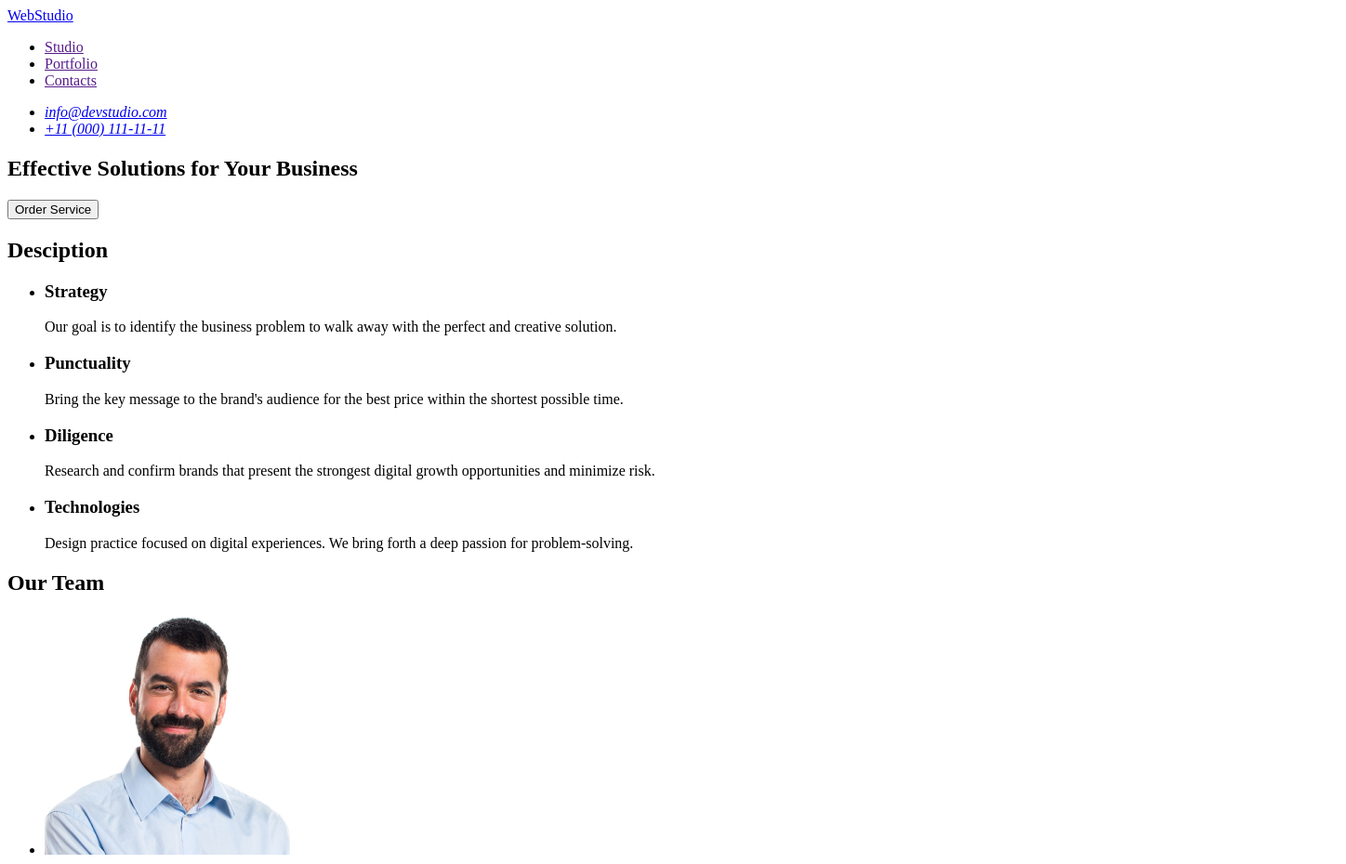
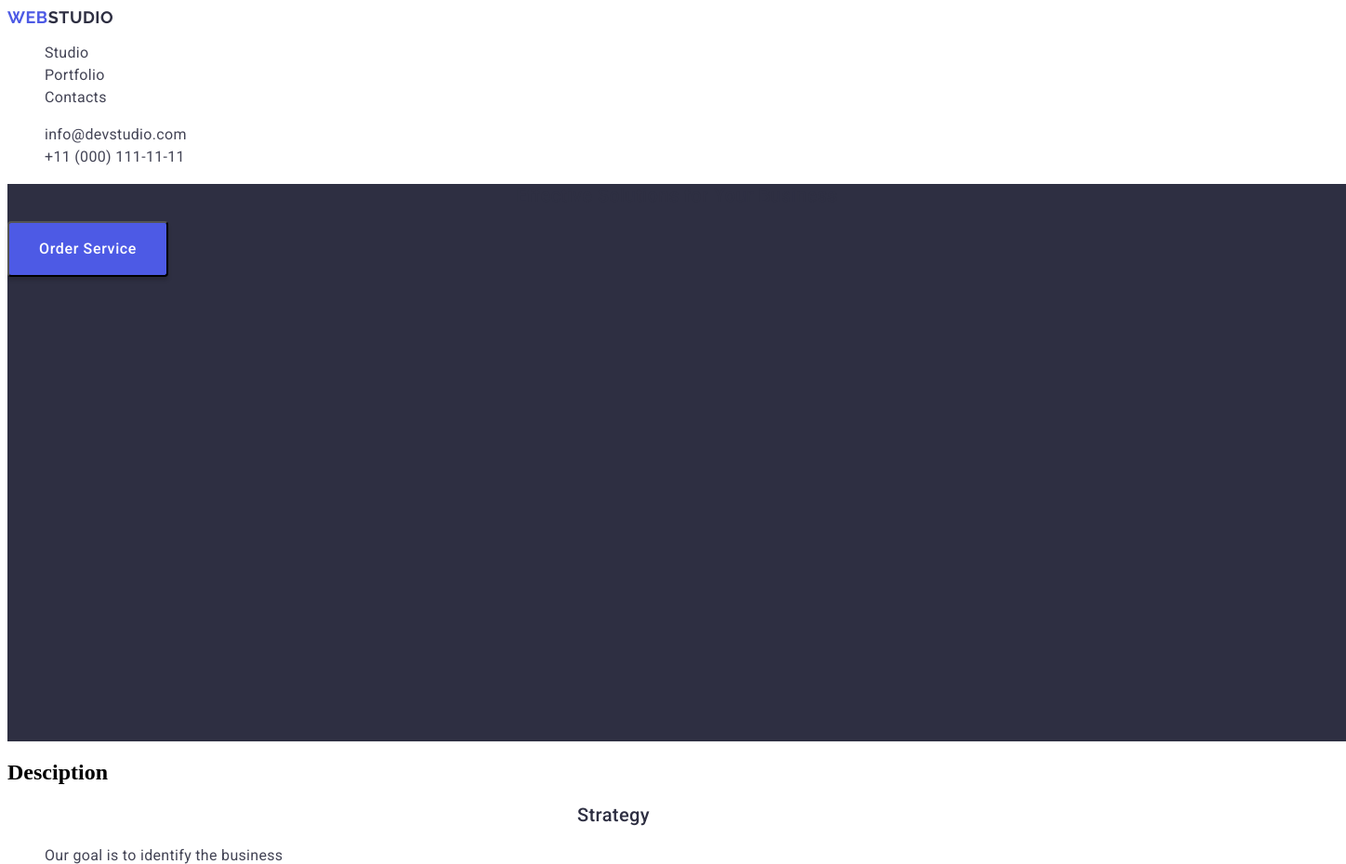
Before and after one commit to kadzutoro/goit-markup-hw-01, a plain HTML site: page index.html in a window 1280 px wide. Shown: the top 930 px of the page at 93% size, 1448 px wide, since content can reach past the window. Drawn offline with Linux system fonts and the light colour scheme.

Commit message:
styles.css

```diff
--- a/css/styles.css
+++ b/css/styles.css
@@ -0,0 +1,174 @@
+body {
+    font-family: "Roboto", "Raleway" sans-serif;
+}
+
+
+ul {
+    list-style-type: none;
+}
+
+a {
+    text-decoration: none;
+    }
+
+.name-web {
+    color: var(--iris, #4D5AE5);
+    font-family: Raleway;
+    font-size: 18px;
+    font-style: normal;
+    font-weight: 700;
+    line-height: 21px;
+    letter-spacing: 0.54px;
+    text-transform: uppercase;
+    text-decoration: none;
+}
+.studio {
+    color: var(--navyblue, #2E2F42);
+     font-family: Raleway;
+    font-size: 18px;
+    font-style: normal;
+    font-weight: 700;
+    line-height: 21px;
+    letter-spacing: 0.54px;
+    text-transform: uppercase;
+}
+
+.studio-footer {
+    color: var(--cloud, #F4F4FD);
+    font-family: Raleway;
+    font-size: 18px;
+    font-style: normal;
+    font-weight: 700;
+    line-height: 21px; /* 116.667% */
+    letter-spacing: 0.54px;
+    text-transform: uppercase;
+}
+
+.contacts-item {
+    color: var(--navyblue, #2E2F42);
+    font-family: Roboto;
+    font-size: 16px;
+    font-style: normal;
+    font-weight: 500;
+    line-height: 24px;
+    letter-spacing: 0.32px;
+    text-decoration: none;
+}
+
+.contacts-item {
+    color: var(--slate, #434455);
+    font-family: Roboto;
+    font-size: 16px;
+    font-style: normal;
+    font-weight: 400;
+    line-height: 24px;
+    letter-spacing: 0.32px;
+    text-decoration: none;
+}
+.main-content-tittle {
+    color: var(--white, #FFF);
+    text-align: center;
+    font-family: Roboto;
+    font-size: 56px;
+    font-style: normal;
+    font-weight: 700;
+    line-height: 60px; /* 107.143% */
+    letter-spacing: 1.12px;
+}
+.main-content {
+    width: 1440px;
+    height: 600px;
+    flex-shrink: 0;
+    background: var(--navyblue, #2E2F42);
+}
+.main-bottom {
+    display: inline-flex;
+    padding: 16px 32px;
+    align-items: flex-start;
+    gap: 10px;
+    border-radius: 4px;
+    background: var(--iris, #4D5AE5);
+    box-shadow: 0px 4px 4px 0px rgba(0, 0, 0, 0.15);
+}
+.bottom-text {
+    color: var(--white, #FFF);
+    font-family: Roboto;
+    font-size: 16px;
+    font-style: normal;
+    font-weight: 500;
+    line-height: 24px;
+    letter-spacing: 0.64px;
+}
+
+.main-content-tittle {
+    font-family: Roboto;
+    font-size: 20px;
+    font-style: normal;
+    font-weight: 500;
+    line-height: 24px;
+    letter-spacing: 0.4px;
+    color: #2E2F42;
+}
+
+.main-text{
+    font-family: Roboto;
+    font-size: 16px;
+    font-style: normal;
+    font-weight: 400;
+    line-height: 24px;
+    letter-spacing: 0.32px;
+    color: var(--slate, #434455);
+    width: 264px;
+}
+
+.main-content-tittle2 {
+    font-family: Roboto;
+    font-size: 36px;
+    font-style: normal;
+    font-weight: 700;
+    line-height: 40px;
+    letter-spacing: 0.72px;
+    text-transform: capitalize;
+    color: var(--navyblue, #2E2F42);
+    text-align: center;
+}
+
+.names-tittle {
+    font-family: Roboto;
+    font-size: 20px;
+    font-style: normal;
+    font-weight: 500;
+    line-height: 24px;
+    letter-spacing: 0.4px;
+    color: var(--navyblue, #2E2F42);
+    text-align: center;
+}
+
+.names-text {
+    font-family: Roboto;
+    font-size: 16px;
+    font-style: normal;
+    font-weight: 400;
+    line-height: 24px;
+    letter-spacing: 0.32px;
+    color: var(--slate, #434455);
+    text-align: center;
+}
+
+.footer-text {
+    font-family: Roboto;
+    font-size: 16px;
+    font-style: normal;
+    font-weight: 400;
+    line-height: 24px; /* 150% */
+    letter-spacing: 0.32px;
+    color: var(--cloud, #F4F4FD);
+    width: 264px;
+}
+
+.footer-main {
+    width: 1440px;
+    height: 312px;
+    flex-shrink: 0;
+    background: var(--navyblue, #2E2F42);
+}
--- a/index.html
+++ b/index.html
@@ -3,89 +3,134 @@
   <head>
     <meta charset="UTF-8" />
     <meta name="viewport" content="width=device-width, initial-scale=1.0" />
+    <link rel="stylesheet" href="./CSS/styles.css">
+    <link rel="preconnect" href="https://fonts.googleapis.com">
+    <link rel="preconnect" href="https://fonts.gstatic.com" crossorigin>
+    <link href="https://fonts.googleapis.com/css2?family=Montserrat:ital,wght@0,700;1,400&family=Raleway:wght@700&family=Roboto:wght@400;500;700&display=swap" rel="stylesheet">
     <title>WebStudio</title>
   </head>
   <body>
     <header>
-      <nav>
-        <a href="./index.html">WebStudio</a>
+    <nav>
+        <a class="name-web" href="./index.html">Web<span class="studio">Studio</span></a>
         <ul>
-          <li><a href="">Studio</a></li>
-          <li><a href="">Portfolio</a></li>
-          <li><a href="">Contacts</a></li>
+          <li><a class="contacts-item" href="">Studio</a></li>
+          <li><a class="contacts-item" href="">Portfolio</a></li>
+          <li><a class="contacts-item" href="">Contacts</a></li>
         </ul>
       </nav>
       <address>
         <ul>
           <li>
-            <a href="mailto:info@devstudio.com">info@devstudio.com</a>
+            <a href="mailto:info@devstudio.com" class="contacts-item">info@devstudio.com</a>
           </li>
           <li>
-            <a href="tel:+110001111111">+11 (000) 111-11-11</a>
+            <a href="tel:+110001111111" class="contacts-item">+11 (000) 111-11-11</a>
           </li>
         </ul>
       </address>
     </header>
     <main>
-      <section>
-        <h1>
+      <section class="main-content">
+        <h1 class="main-content-tittle">
           Effective Solutions for Your Business
         </h1>
-        <button type="button">Order Service</button>
+        <button type="button" class="main-bottom"><span class="bottom-text">Order Service</span></button>
       </section>
       <section>
         <h2>Desciption</h2>
         <ul>
           <li>
-            <h3>Strategy</h3>
-            <p>
+            <h3 class="main-content-tittle">Strategy</h3>
+            <p class="main-text">
               Our goal is to identify the business problem to walk away with the
               perfect and creative solution.
             </p>
           </li>
           <li>
-          <h3>Punctuality</h3>
-          <p>Bring the key message to the brand's audience for the best price within the shortest possible time.</p>
+          <h3 class="main-content-tittle">Punctuality</h3>
+          <p class="main-text">
+            Bring the key message to the brand's audience for the best price within the shortest possible time.
+          </p>
           </li>
           <li>
-            <h3>Diligence</h3>
-            <p>Research and confirm brands that present the strongest digital growth opportunities and minimize risk.</p>
+            <h3 class="main-content-tittle">Diligence</h3>
+            <p class="main-text">
+              Research and confirm brands that present the strongest digital growth opportunities and minimize risk.
+            </p>
           </li>
           <li>
-            <h3>Technologies</h3>
-            <p>Design practice focused on digital experiences. We bring forth a deep passion for problem-solving.</p>
+            <h3 class="main-content-tittle">Technologies</h3>
+            <p class="main-text">
+              Design practice focused on digital experiences. We bring forth a deep passion for problem-solving.
+            </p>
           </li>
         </ul>
         </section>
         <section>
-          <h2>Our Team</h2>
+          <h2 class="main-content-tittle2">Our Team</h2>
           <ul>
             <li>
               <img src="./images/1.jpg" alt="Mark Guerrero" width="264" />
-              <h3>Mark Guerrero</h3>
-              <p>Product Designer</p>
+              <h3 class="names-tittle">Mark Guerrero</h3>
+              <p class="names-text">Product Designer</p>
             </li>
             <li>
               <img src="./images/2.jpg" alt="Tom Ford" width="264" />
-              <h3>Tom Ford</h3>
-              <p>Frontend Developer</p>
+              <h3 class="names-tittle">Tom Ford</h3>
+              <p class="names-text">Frontend Developer</p>
             </li>
             <li>
               <img src="./images/3.jpg" alt="Camila Garcia" width="264" />
-              <h3>Camila Garcia</h3>
-              <p>Marketing</p>
+              <h3 class="names-tittle">Camila Garcia</h3>
+              <p class="names-text">Marketing</p>
             </li>
             <li>
               <img src="./images/4.jpg" alt="Daniel DWilson" width="264" />
-              <h3>Daniel Wilson</h3>
-              <p>UI Designer</p>
+              <h3 class="names-tittle">Daniel Wilson</h3>
+              <p class="names-text">UI Designer</p>
+            </li>
+          </ul>
+        </section>
+        <section>
+          <h2>Our Portfolio</h2>
+          <ul>
+          <li>
+            <img src="./images/5.jpg" alt="Banking App" width="360" />
+            <h3 class="names-tittle">Banking App</h3>
+            <p class="names-text">App</p>
+          </li>
+          <li>
+            <img src="./images/6.jpg" alt="Cashless Payment" width="360" />
+            <h3 class="names-tittle">Cashless Payment</h3>
+            <p class="names-text">Marketing</p>
+          </li>
+          <li>
+            <img src="./images/7.jpg" alt="Meditation App" width="360" />
+            <h3 class="names-tittle">Meditation App</h3>
+            <p class="names-text">App</p>
+          </li>
+          <li>
+            <img src="./images/8.jpg" alt="Taxi Service" width="360" />
+            <h3 class="names-tittle">Taxi Service</h3>
+            <p class="names-text">Marketing</p>
+          </li>
+            <li>
+              <img src="./images/9.jpg" alt="Screen Illustrations" width="360" />
+              <h3 class="names-tittle">Screen Illustrations</h3>
+              <p class="names-text">Design</p>
+            </li>
+            <li>
+              <img src="./images/10.jpg" alt="Online Courses" width="360" />
+              <h3 class="names-tittle">Online Courses</h3>
+              <p class="names-text">Marketing</p>
             </li>
           </ul>
         </section>
     </main>
-    <footer>
-      <a href="./index.html">WebStudio</a>
-      <p>Increase the flow of customers and sales for your business with digital marketing & growth solutions.</p>
+    <footer class="footer-main">
+      <a class="name-web" href="./index.html">Web<span class="studio-footer">Studio</span></a>
+      <p class="footer-text">Increase the flow of customers and sales for your business with digital marketing & growth solutions.</p>
     </footer>
   </body>
 </html>
```
Also changed, not shown: images/10.jpg (added), images/5.jpg (added), images/6.jpg (added), images/7.jpg (added), images/8.jpg (added), images/9.jpg (added).
